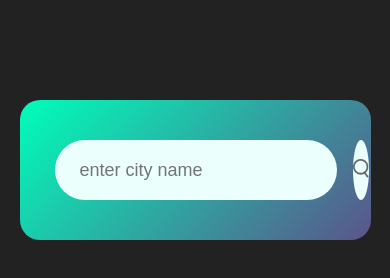
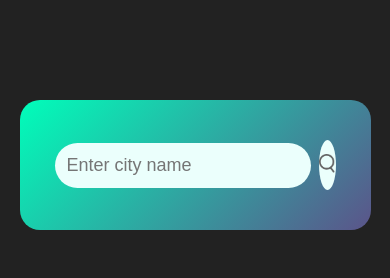
Before and after one commit to Brijeshub/weather-app, a plain HTML site: page index.html in a window 390 px wide. Drawn offline with Linux system fonts and the light colour scheme.

Commit message:
add responsivness

```diff
--- a/index.html
+++ b/index.html
@@ -3,13 +3,13 @@
 <head>
     <meta charset="UTF-8">
     <meta name="viewport" content="width=device-width, initial-scale=1.0">
-    <title>Document</title>
+    <title>WeatherApp</title>
     <link rel="stylesheet" href="weather.css">
 </head>
 <body>
     <div class="card">
         <div class="search">
-            <input type="text"placeholder="enter city name"spellcheck="false">
+            <input type="text"placeholder="Enter city name"spellcheck="false">
             <button><img src="img/search.png"alt="icon"></button>
         </div>
        <div class="error">
--- a/weather.css
+++ b/weather.css
@@ -33,7 +33,7 @@ body{
     color: #555;
     height: 60px;
     flex: 1;
-    margin-right: 16px;
+    margin-right: 8px;
     font-size: 18px;
 }
 .search button{
@@ -89,3 +89,15 @@ body{
     font-size: 14px;
     display: none;
 }
+@media  screen and (max-width:420px){
+   .search input{
+
+    padding: 0px 12px;
+    height: 45px;
+   }
+   .search button{
+    height: 50px;
+    width: 50px;
+   }
+
+}
```
